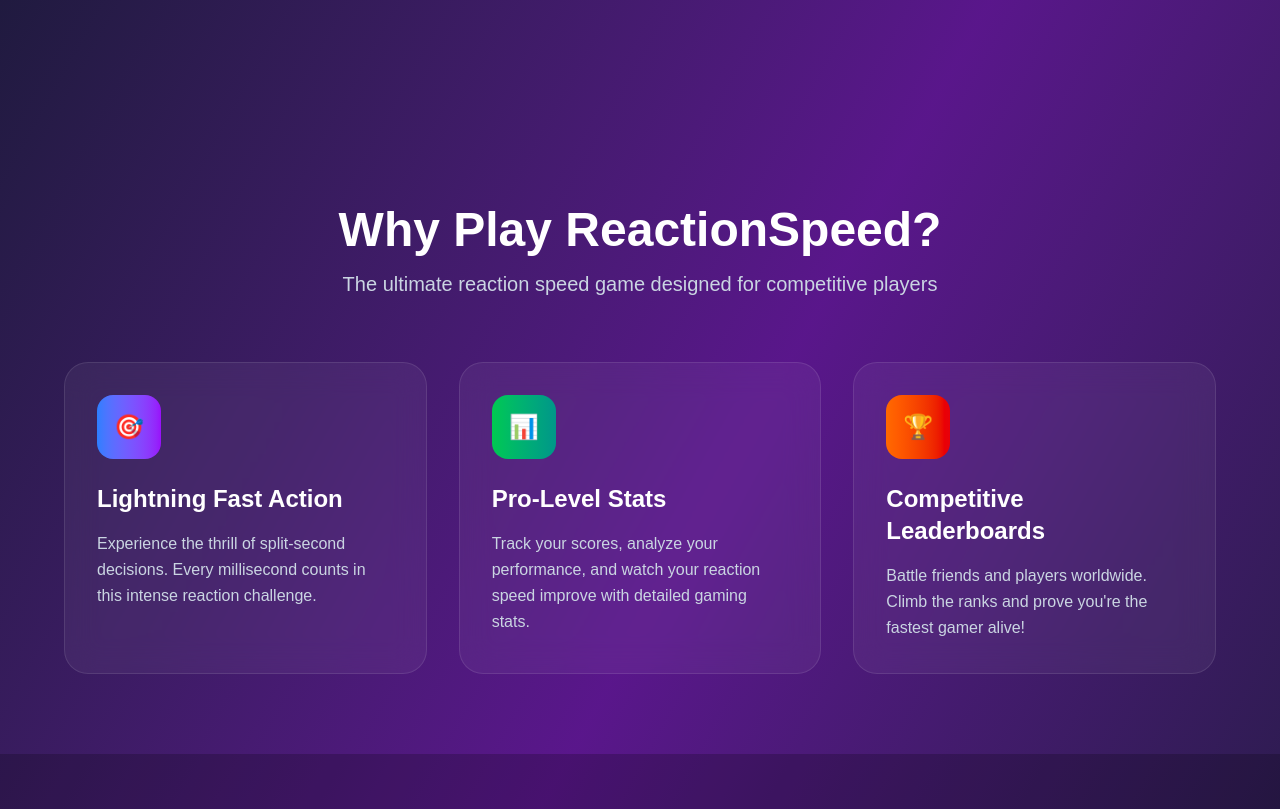
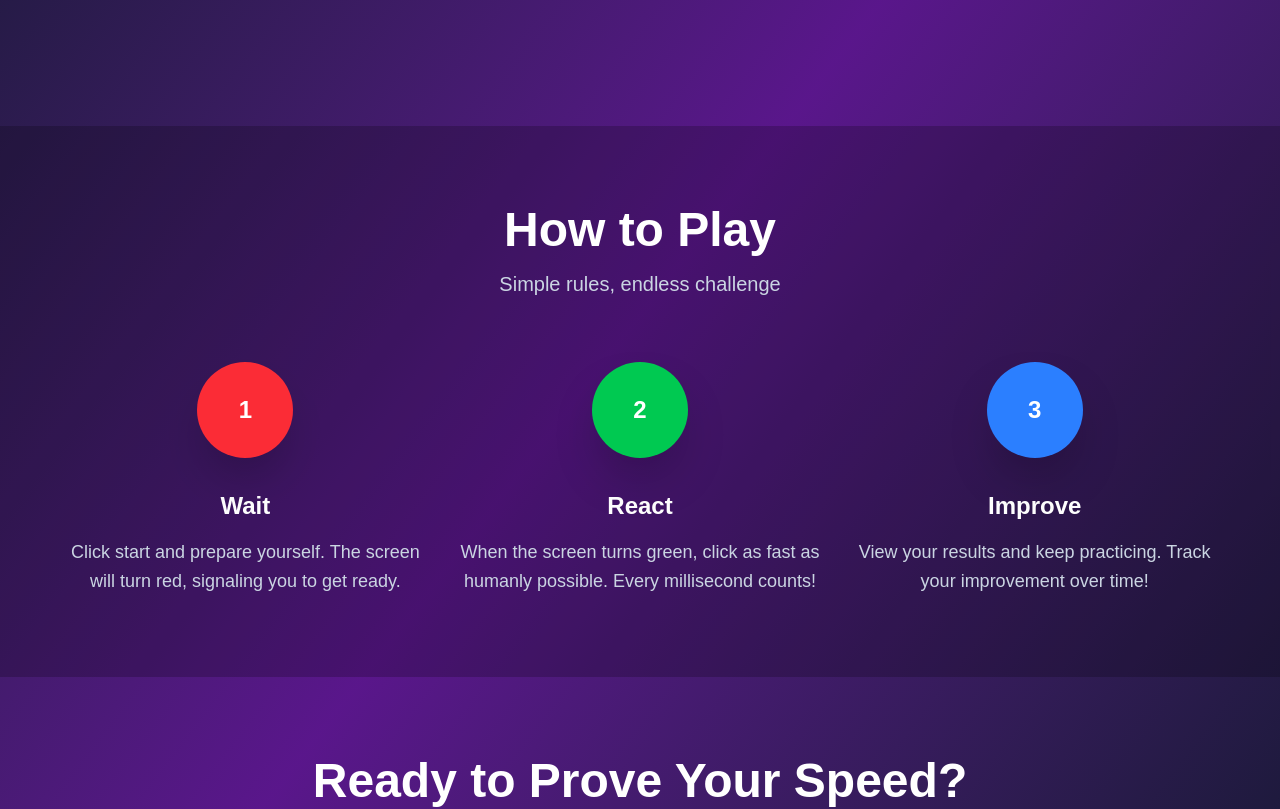
Before and after one commit to catmoreak/Reaction-Speed, a Next.js app in the folder my-app/: page / in a window 1280 px wide. Shown: the part 520-1329 px from the top of the page. Built offline with nearby package versions, Linux system fonts and the light colour scheme.

Commit message:
[refactor ] unnecessary section removed

```diff
--- a/my-app/src/app/page.tsx
+++ b/my-app/src/app/page.tsx
@@ -73,54 +73,12 @@ export default function Home() {
         </div>
 
 
-        <section id="features" className="px-4 py-20">
-          <div className="max-w-6xl mx-auto">
-            <div className="text-center mb-16">
-              <h2 className="text-4xl md:text-5xl font-bold text-white mb-4">Why Play ReactionSpeed?</h2>
-              <p className="text-xl text-slate-300 max-w-2xl mx-auto">
-                The ultimate reaction speed game designed for competitive players
-              </p>
-            </div>
-
-            <div className="grid md:grid-cols-3 gap-8">
-              <div className="group bg-white/5 backdrop-blur-lg rounded-3xl p-8 border border-white/10 hover:bg-white/10 transition-all duration-300 hover:scale-105">
-                <div className="w-16 h-16 bg-linear-to-r from-blue-500 to-purple-600 rounded-2xl flex items-center justify-center mb-6 group-hover:scale-110 transition-transform">
-                  <span className="text-2xl">🎯</span>
-                </div>
-                <h3 className="text-2xl font-bold text-white mb-4">Lightning Fast Action</h3>
-                <p className="text-slate-300 leading-relaxed">
-                  Experience the thrill of split-second decisions. Every millisecond counts in this intense reaction challenge.
-                </p>
-              </div>
-
-              <div className="group bg-white/5 backdrop-blur-lg rounded-3xl p-8 border border-white/10 hover:bg-white/10 transition-all duration-300 hover:scale-105">
-                <div className="w-16 h-16 bg-linear-to-r from-green-500 to-teal-600 rounded-2xl flex items-center justify-center mb-6 group-hover:scale-110 transition-transform">
-                  <span className="text-2xl">📊</span>
-                </div>
-                <h3 className="text-2xl font-bold text-white mb-4">Pro-Level Stats</h3>
-                <p className="text-slate-300 leading-relaxed">
-                  Track your scores, analyze your performance, and watch your reaction speed improve with detailed gaming stats.
-                </p>
-              </div>
-
-              <div className="group bg-white/5 backdrop-blur-lg rounded-3xl p-8 border border-white/10 hover:bg-white/10 transition-all duration-300 hover:scale-105">
-                <div className="w-16 h-16 bg-linear-to-r from-orange-500 to-red-600 rounded-2xl flex items-center justify-center mb-6 group-hover:scale-110 transition-transform">
-                  <span className="text-2xl">🏆</span>
-                </div>
-                <h3 className="text-2xl font-bold text-white mb-4">Competitive Leaderboards</h3>
-                <p className="text-slate-300 leading-relaxed">
-                  Battle friends and players worldwide. Climb the ranks and prove you&apos;re the fastest gamer alive!
-                </p>
-              </div>
-            </div>
-          </div>
-        </section>
 
 
         <section id="how-to-play" className="px-4 py-20 bg-black/20">
           <div className="max-w-6xl mx-auto">
             <div className="text-center mb-16">
-              <h2 className="text-4xl md:text-5xl font-bold text-white mb-4">How to Play</h2>
+                <h2 className="text-4xl md:text-5xl font-bold text-white mb-4">How to Play</h2>
               <p className="text-xl text-slate-300">Simple rules, endless challenge</p>
             </div>
 
```
Also changed, not shown: my-app/src/app/game/page.tsx (line endings or trailing spaces).
